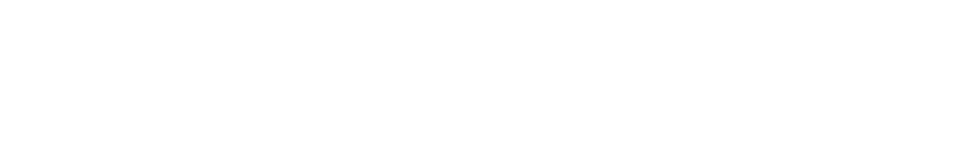
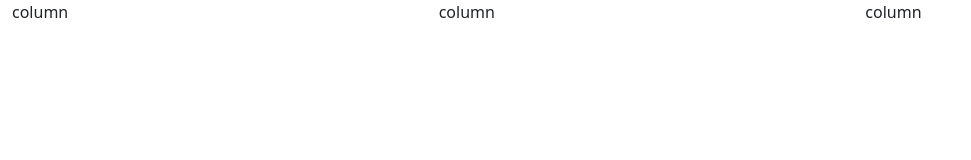
Before and after one commit to BenitezFranco25/Portfolio-Frontend, a plain HTML site: page index.html in a window 1280 px wide. Shown: the whole page, without its empty margins (0-971 px from the left). Drawn offline with Linux system fonts and the light colour scheme.

Commit message:
Aprendiendo vscode

```diff
--- a/index.html
+++ b/index.html
@@ -8,6 +8,12 @@
         <script src="bootstrap\js\bootstrap.min.js"></script>
     </head>
     <body>
-
+        <div class="container-fluid">
+            <div class="row">
+                <div class="col">column</div>
+                <div class="col">column</div>
+                <div class="col">column</div>
+            </div>
+        </div>
     </body>
 </html>
```
